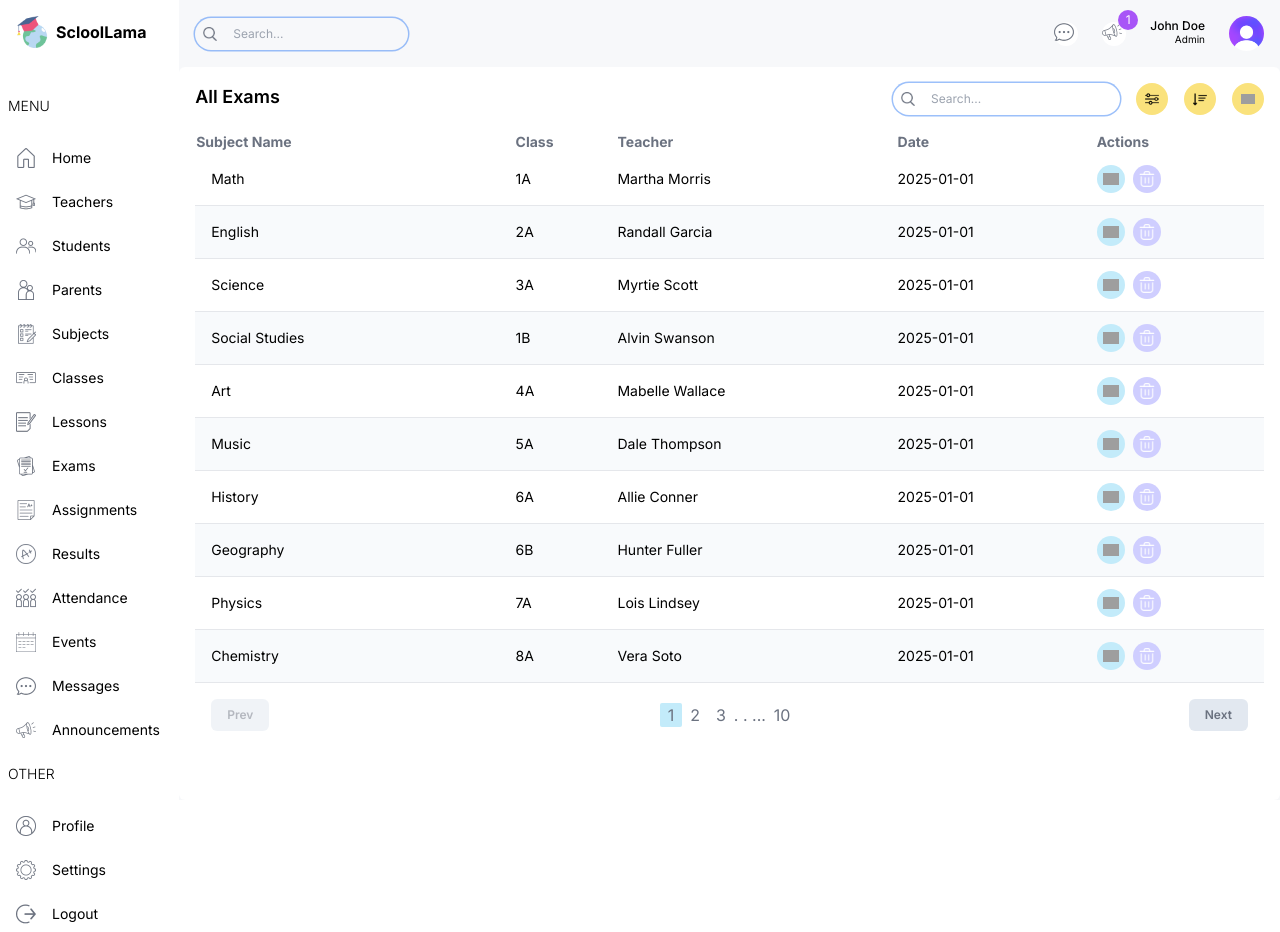
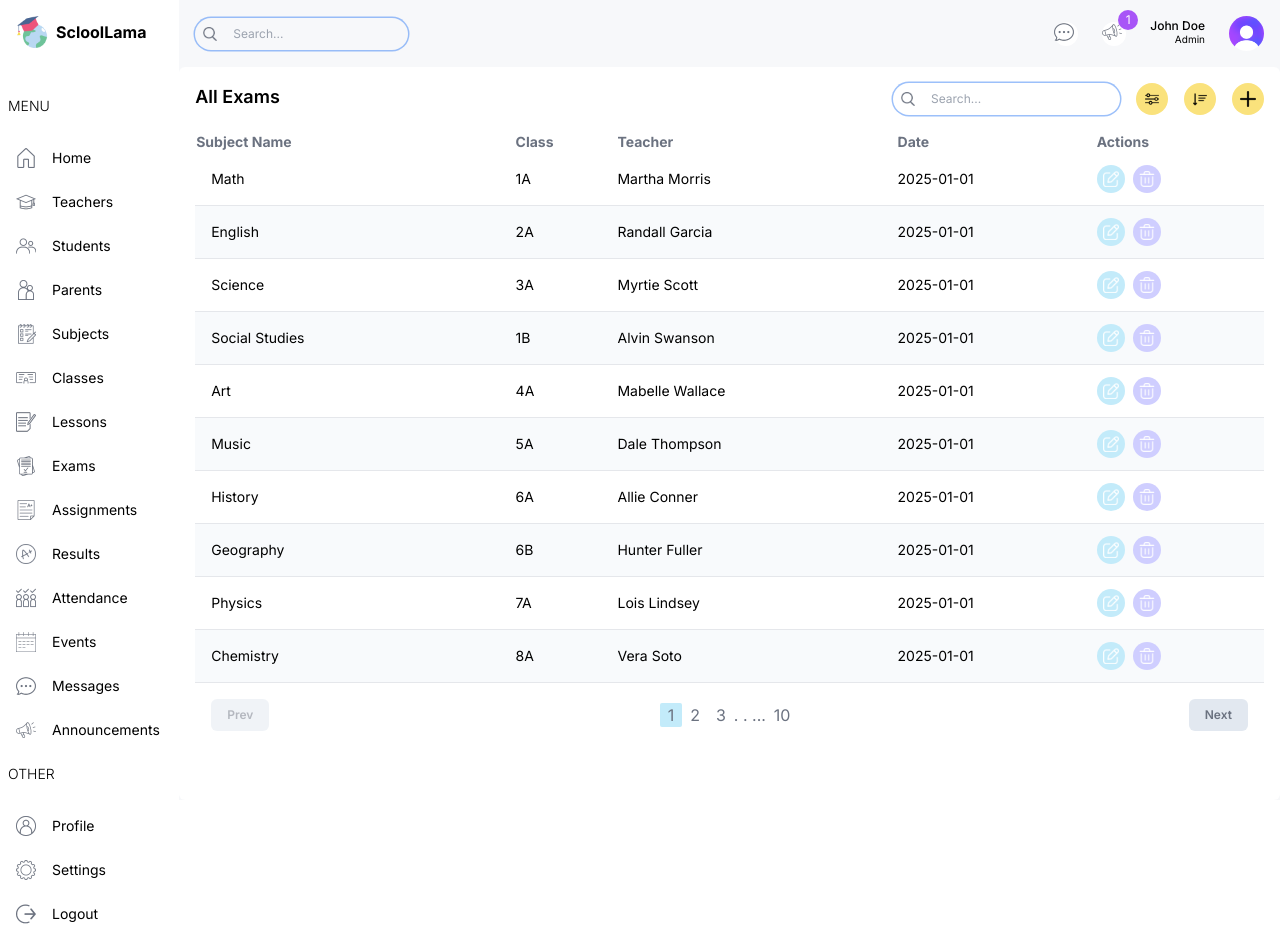
Before and after one commit to asif-hosain/School_-management_p, a Next.js app: page /list/exams in a window 1280 px wide. Built offline with nearby package versions, Linux system fonts and the light colour scheme; grey boxes are pictures that could not be loaded.

Commit message:
Modal absolute  Hello

```diff
--- a/src/app/(dashboard)/list/announcements/page.tsx
+++ b/src/app/(dashboard)/list/announcements/page.tsx
@@ -1,3 +1,4 @@
+import FormModal from "@/components/FormModal"
 import Pagination from "@/components/Pagination"
 import Table from "@/components/Table"
 import TableSearch from "@/components/TableSearch"
@@ -45,14 +46,12 @@ const AnnouncementListPage = () => {
 
         <td>
             <div className="flex items-center gap-2">
-            <Link href={`/list/teachers/${item.id }`}>
-                <button className="w-7 h-7 flex items-center justify-center rounded-full bg-lamaSky">
-                    <Image  src="/edit.png" alt="" width={16} height={16}/>
-                </button>
-            </Link>
-                {role === "admin" && (<button className="w-7 h-7 flex items-center justify-center rounded-full bg-lamaPurple">
-                    <Image  src="/delete.png" alt="" width={16} height={16}/>
-                </button>)}
+            {role === "admin" &&
+                <>
+                <FormModal table="announcement" type="update" data={item}/>
+                <FormModal table="announcement" type="delete" id={item.id}/>
+              </>
+                }
             </div>
          </td>
     </tr>
@@ -73,9 +72,9 @@ const AnnouncementListPage = () => {
               <Image src="/sort.png" alt="" height={14} width={14}/>
             </button>
 
-            { role === "admin" &&(<button className="w-8 h-8 flex items-center justify-center rounded-full bg-lamaYellow">
-              <Image src="/plus.png" alt="" height={14} width={14}/>
-            </button>)}
+            { role === "admin" &&
+              <FormModal table="announcement" type="create"/>
+            }
           </div>
         </div>
       </div>
--- a/src/app/(dashboard)/list/assignments/page.tsx
+++ b/src/app/(dashboard)/list/assignments/page.tsx
@@ -1,3 +1,4 @@
+import FormModal from "@/components/FormModal"
 import Pagination from "@/components/Pagination"
 import Table from "@/components/Table"
 import TableSearch from "@/components/TableSearch"
@@ -52,14 +53,12 @@ const AssignmentListPage = () => {
 
         <td>
             <div className="flex items-center gap-2">
-            <Link href={`/list/teachers/${item.id }`}>
-                <button className="w-7 h-7 flex items-center justify-center rounded-full bg-lamaSky">
-                    <Image  src="/edit.png" alt="" width={16} height={16}/>
-                </button>
-            </Link>
-                {role === "admin" && (<button className="w-7 h-7 flex items-center justify-center rounded-full bg-lamaPurple">
-                    <Image  src="/delete.png" alt="" width={16} height={16}/>
-                </button>)}
+            {role === "admin" &&
+                <>
+                <FormModal table="assignment" type="update" data={item}/>
+                <FormModal table="assignment" type="delete" id={item.id}/>
+              </>
+                }
             </div>
          </td>
     </tr>
@@ -80,9 +79,9 @@ const AssignmentListPage = () => {
               <Image src="/sort.png" alt="" height={14} width={14}/>
             </button>
 
-            { role === "admin" &&(<button className="w-8 h-8 flex items-center justify-center rounded-full bg-lamaYellow">
-              <Image src="/plus.png" alt="" height={14} width={14}/>
-            </button>)}
+            { role === "admin" &&
+              <FormModal table="assignment" type="create"/>
+            }
           </div>
         </div>
       </div>
--- a/src/app/(dashboard)/list/classes/page.tsx
+++ b/src/app/(dashboard)/list/classes/page.tsx
@@ -1,3 +1,4 @@
+import FormModal from "@/components/FormModal"
 import Pagination from "@/components/Pagination"
 import Table from "@/components/Table"
 import TableSearch from "@/components/TableSearch"
@@ -52,14 +53,12 @@ const ClassListPage = () => {
 
         <td>
             <div className="flex items-center gap-2">
-            <Link href={`/list/teachers/${item.id }`}>
-                <button className="w-7 h-7 flex items-center justify-center rounded-full bg-lamaSky">
-                    <Image  src="/view.png" alt="" width={16} height={16}/>
-                </button>
-            </Link>
-                {role === "admin" && (<button className="w-7 h-7 flex items-center justify-center rounded-full bg-lamaPurple">
-                    <Image  src="/delete.png" alt="" width={16} height={16}/>
-                </button>)}
+            {role === "admin" &&
+                <>
+                <FormModal table="class" type="update" data={item}/>
+                <FormModal table="class" type="delete" id={item.id}/>
+              </>
+                }
             </div>
          </td>
     </tr>
@@ -80,9 +79,9 @@ const ClassListPage = () => {
               <Image src="/sort.png" alt="" height={14} width={14}/>
             </button>
 
-            { role === "admin" &&(<button className="w-8 h-8 flex items-center justify-center rounded-full bg-lamaYellow">
-              <Image src="/plus.png" alt="" height={14} width={14}/>
-            </button>)}
+            { role === "admin" &&
+              <FormModal table="class" type="create"/>
+            }
           </div>
         </div>
       </div>
--- a/src/app/(dashboard)/list/events/page.tsx
+++ b/src/app/(dashboard)/list/events/page.tsx
@@ -61,7 +61,7 @@ const EventListPage = () => {
             <div className="flex items-center gap-2">
             <Link href={`/list/teachers/${item.id }`}>
                 <button className="w-7 h-7 flex items-center justify-center rounded-full bg-lamaSky">
-                    <Image  src="/edit.png" alt="" width={16} height={16}/>
+                    <Image  src="/update.png" alt="" width={16} height={16}/>
                 </button>
             </Link>
                 {role === "admin" && (<button className="w-7 h-7 flex items-center justify-center rounded-full bg-lamaPurple">
@@ -88,7 +88,7 @@ const EventListPage = () => {
             </button>
 
             { role === "admin" &&(<button className="w-8 h-8 flex items-center justify-center rounded-full bg-lamaYellow">
-              <Image src="/plus.png" alt="" height={14} width={14}/>
+              <Image src="/create.png" alt="" height={14} width={14}/>
             </button>)}
           </div>
         </div>
--- a/src/app/(dashboard)/list/exams/page.tsx
+++ b/src/app/(dashboard)/list/exams/page.tsx
@@ -1,3 +1,4 @@
+import FormModal from "@/components/FormModal"
 import Pagination from "@/components/Pagination"
 import Table from "@/components/Table"
 import TableSearch from "@/components/TableSearch"
@@ -51,14 +52,12 @@ const ExamListPage = () => {
 
         <td>
             <div className="flex items-center gap-2">
-            <Link href={`/list/teachers/${item.id }`}>
-                <button className="w-7 h-7 flex items-center justify-center rounded-full bg-lamaSky">
-                    <Image  src="/edit.png" alt="" width={16} height={16}/>
-                </button>
-            </Link>
-                {role === "admin" && (<button className="w-7 h-7 flex items-center justify-center rounded-full bg-lamaPurple">
-                    <Image  src="/delete.png" alt="" width={16} height={16}/>
-                </button>)}
+                {role === "admin" &&
+                <>
+                <FormModal table="exam" type="update" data={item}/>
+                <FormModal table="exam" type="delete" id={item.id}/>
+              </>
+                }
             </div>
          </td>
     </tr>
@@ -79,9 +78,9 @@ const ExamListPage = () => {
               <Image src="/sort.png" alt="" height={14} width={14}/>
             </button>
 
-            { role === "admin" &&(<button className="w-8 h-8 flex items-center justify-center rounded-full bg-lamaYellow">
-              <Image src="/plus.png" alt="" height={14} width={14}/>
-            </button>)}
+            { role === "admin" &&
+              <FormModal table="exam" type="create"/>
+            }
           </div>
         </div>
       </div>
--- a/src/app/(dashboard)/list/lessons/page.tsx
+++ b/src/app/(dashboard)/list/lessons/page.tsx
@@ -1,3 +1,4 @@
+import FormModal from "@/components/FormModal"
 import Pagination from "@/components/Pagination"
 import Table from "@/components/Table"
 import TableSearch from "@/components/TableSearch"
@@ -44,14 +45,13 @@ const LessonListPage = () => {
 
         <td>
             <div className="flex items-center gap-2">
-            <Link href={`/list/teachers/${item.id }`}>
-                <button className="w-7 h-7 flex items-center justify-center rounded-full bg-lamaSky">
-                    <Image  src="/edit.png" alt="" width={16} height={16}/>
-                </button>
-            </Link>
-                {role === "admin" && (<button className="w-7 h-7 flex items-center justify-center rounded-full bg-lamaPurple">
-                    <Image  src="/delete.png" alt="" width={16} height={16}/>
-                </button>)}
+
+                {role === "admin" &&
+                  <>
+                    <FormModal table="parent" type="update" data={item}/>
+                    <FormModal table="parent" type="delete" id={item.id}/>
+                  </>
+                }
             </div>
          </td>
     </tr>
@@ -72,9 +72,9 @@ const LessonListPage = () => {
               <Image src="/sort.png" alt="" height={14} width={14}/>
             </button>
 
-            { role === "admin" &&(<button className="w-8 h-8 flex items-center justify-center rounded-full bg-lamaYellow">
-              <Image src="/plus.png" alt="" height={14} width={14}/>
-            </button>)}
+            { role === "admin" &&
+            <FormModal table="lesson" type="create"/>
+            }
           </div>
         </div>
       </div>
--- a/src/app/(dashboard)/list/parents/page.tsx
+++ b/src/app/(dashboard)/list/parents/page.tsx
@@ -1,3 +1,4 @@
+import FormModal from "@/components/FormModal"
 import Pagination from "@/components/Pagination"
 import Table from "@/components/Table"
 import TableSearch from "@/components/TableSearch"
@@ -56,14 +57,12 @@ const ParentListPage = () => {
       <td className="hidden md:table-cell">{item.address}</td>
       <td>
         <div className="flex items-center gap-2">
-          <Link href={`/list/teachers/${item.id }`}>
-          <button className="w-7 h-7 flex items-center justify-center rounded-full bg-lamaSky">
-              <Image  src="/view.png" alt="" width={16} height={16}/>
-          </button>
-          </Link>
-          {role === "admin" && <button className="w-7 h-7 flex items-center justify-center rounded-full bg-lamaPurple">
-              <Image  src="/delete.png" alt="" width={16} height={16}/>
-          </button>}
+          {role === "admin" &&
+            <>
+              <FormModal table="parent" type="update" data={item}/>
+              <FormModal table="parent" type="delete" id={item.id}/>
+            </>
+          }
         </div>
       </td>
     </tr>
@@ -84,9 +83,9 @@ const ParentListPage = () => {
               <Image src="/sort.png" alt="" height={14} width={14}/>
             </button>
 
-            { role === "admin" &&<button className="w-8 h-8 flex items-center justify-center rounded-full bg-lamaYellow">
-              <Image src="/plus.png" alt="" height={14} width={14}/>
-            </button>}
+            { role === "admin" &&
+              <FormModal table="parent" type="create"/>
+            }
           </div>
         </div>
       </div>
--- a/src/app/(dashboard)/list/results/page.tsx
+++ b/src/app/(dashboard)/list/results/page.tsx
@@ -1,3 +1,4 @@
+import FormModal from "@/components/FormModal"
 import Pagination from "@/components/Pagination"
 import Table from "@/components/Table"
 import TableSearch from "@/components/TableSearch"
@@ -60,14 +61,13 @@ const ResultListPage = () => {
 
         <td>
             <div className="flex items-center gap-2">
-            <Link href={`/list/teachers/${item.id }`}>
-                <button className="w-7 h-7 flex items-center justify-center rounded-full bg-lamaSky">
-                    <Image  src="/edit.png" alt="" width={16} height={16}/>
-                </button>
-            </Link>
-                {role === "admin" && (<button className="w-7 h-7 flex items-center justify-center rounded-full bg-lamaPurple">
-                    <Image  src="/delete.png" alt="" width={16} height={16}/>
-                </button>)}
+
+                {role === "admin" &&
+                <>
+                  <FormModal table="result" type="update" data={item}/>
+                  <FormModal table="result" type="delete" id={item.id}/>
+                </>
+                }
             </div>
          </td>
     </tr>
@@ -88,9 +88,9 @@ const ResultListPage = () => {
               <Image src="/sort.png" alt="" height={14} width={14}/>
             </button>
 
-            { role === "admin" &&(<button className="w-8 h-8 flex items-center justify-center rounded-full bg-lamaYellow">
-              <Image src="/plus.png" alt="" height={14} width={14}/>
-            </button>)}
+            { role === "admin" &&
+            <FormModal table="result" type="create"/>
+            }
           </div>
         </div>
       </div>
--- a/src/app/(dashboard)/list/subjects/page.tsx
+++ b/src/app/(dashboard)/list/subjects/page.tsx
@@ -1,3 +1,4 @@
+import FormModal from "@/components/FormModal"
 import Pagination from "@/components/Pagination"
 import Table from "@/components/Table"
 import TableSearch from "@/components/TableSearch"
@@ -37,14 +38,13 @@ const SubjectListPage = () => {
 
       <td>
         <div className="flex items-center gap-2">
-          <Link href={`/list/teachers/${item.id }`}>
-          <button className="w-7 h-7 flex items-center justify-center rounded-full bg-lamaSky">
-              <Image  src="/view.png" alt="" width={16} height={16}/>
-          </button>
-          </Link>
-          {role === "admin" && (<button className="w-7 h-7 flex items-center justify-center rounded-full bg-lamaPurple">
-              <Image  src="/delete.png" alt="" width={16} height={16}/>
-          </button>)}
+
+          {role === "admin" &&
+          <>
+          <FormModal table="result" type="update" data={item}/>
+          <FormModal table="result" type="delete" id={item.id}/>
+           </>
+          }
         </div>
       </td>
     </tr>
@@ -65,9 +65,9 @@ const SubjectListPage = () => {
               <Image src="/sort.png" alt="" height={14} width={14}/>
             </button>
 
-            { role === "admin" &&(<button className="w-8 h-8 flex items-center justify-center rounded-full bg-lamaYellow">
-              <Image src="/plus.png" alt="" height={14} width={14}/>
-            </button>)}
+            { role === "admin" &&
+            <FormModal table="subject" type="create"/>
+            }
           </div>
         </div>
       </div>
--- a/src/app/(dashboard)/list/teachers/page.tsx
+++ b/src/app/(dashboard)/list/teachers/page.tsx
@@ -1,3 +1,4 @@
+import FormModal from "@/components/FormModal"
 import Pagination from "@/components/Pagination"
 import Table from "@/components/Table"
 import TableSearch from "@/components/TableSearch"
@@ -39,7 +40,7 @@ const columns =[
     className:"hidden md:table-cell"
   },
   {
-    header:"Phone" ,
+    header:"Phone",
     accessor:"phone",
     className:"hidden md:table-cell"
   },
@@ -70,17 +71,19 @@ const TeacherListPage = () => {
       <td className="hidden md:table-cell">{item.classes.join(",")}</td>
       <td className="hidden md:table-cell">{item.phone}</td>
       <td className="hidden md:table-cell">{item.address}</td>
-      <td className="hidden md:table-cell">{item.teacherId}</td>
       <td>
         <div className="flex items-center gap-2">
-          <Link href={`/list/teachers/${item.id }`}>
+          {/* <Link href={`/list/teachers/${item.id }`}>
           <button className="w-7 h-7 flex items-center justify-center rounded-full bg-lamaSky">
               <Image  src="/view.png" alt="" width={16} height={16}/>
           </button>
-          </Link>
-          {role === "admin" && <button className="w-7 h-7 flex items-center justify-center rounded-full bg-lamaPurple">
-              <Image  src="/delete.png" alt="" width={16} height={16}/>
-          </button>}
+          </Link> */}
+          {role === "admin" &&
+                <>
+                <FormModal table="teacher" type="update" data={item}/>
+                <FormModal table="teacher" type="delete" id={item.id}/>
+              </>
+                }
         </div>
       </td>
     </tr>
@@ -102,9 +105,7 @@ const TeacherListPage = () => {
             </button>
 
             {role === "admin" && (
-            <button className="w-8 h-8 flex items-center justify-center rounded-full bg-lamaYellow">
-              <Image src="/plus.png" alt="" height={14} width={14}/>
-            </button>
+            <FormModal table="teacher" type="create"/>
           )}
           </div>
         </div>
--- a/src/components/FormModal.tsx
+++ b/src/components/FormModal.tsx
@@ -1,21 +1,37 @@
 "use client"
 
 import Image from "next/image";
+import { useState } from "react";
 
 const FormModal = ({table,type,data,id}:{
-    table:"teacher" | "student" | "student" | "parent" | "subject" |  "class" |  "lesson" |  "exam" |  "assignment" |  "result" |  "attendance" |  "announcement" ;
-    type: "create " | "update" | "delete" ;
+    table:"teacher" | "student" | "parent" | "subject" |  "class" |  "lesson" |  "exam" |  "assignment" |  "result" |  "attendance" |  "announcement" ;
+    type:"create" | "update" | "delete" ;
     data?:any;
     id?:number;
 }) => {
 
     const size = type === "create" ? "w-8 h-8" : "w-7 h-7";
-    const bgColor = type === "create" ? "bg-lamayellow" : type === "update" ? "bg-lamaSky": "bg-lamaPurple"
+    const bgColor =
+    type === "create" ?
+    "bg-lamaYellow"
+    : type === "update"
+    ? "bg-lamaSky"
+    : "bg-lamaPurple";
+
+      const [open, setOpen] = useState(false);
+
   return (
     <>
-    <button className="{`${size} flex items-center justify-center rounded-full `}">
-        <Image src={`/${type}.png`} alt="" width={16} height={16} />
+    <button className={`${size} flex items-center justify-center rounded-full ${bgColor} `}
+    onClick={()=>setOpen(true)}
+    >
+        <Image src={`/${type}.png`} alt="" width={16} height={16}  />
     </button>
+    {open &&
+    <div className="h-screen absolute  left-0 top-0 bg-black bg-opacity-60 z-50 flex items-center justify-center w-screen">
+        <div className="bg-white p-4 rounded-md">Hello</div>
+      </div>
+      }
     </>
   )
 }
```
Also changed, not shown: src/app/(dashboard)/list/students/page.tsx (+7 -6 lines).
